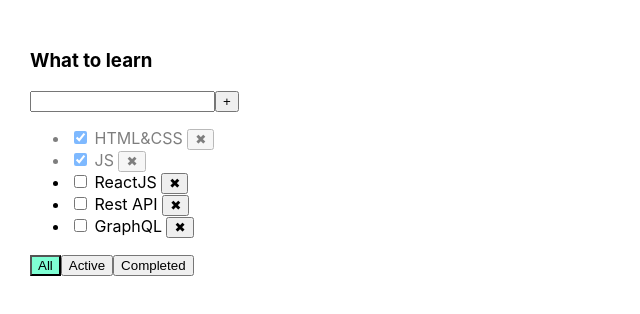
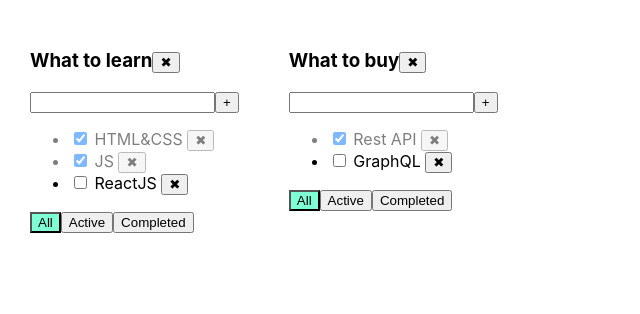
Before and after one commit to LuckyThugLife/todo_list_ts, a React (Create React App) app: page / in a window 1280 px wide. Shown: the top 314 px of the page, without its empty margins (0-640 px from the left). Built offline with nearby package versions, Linux system fonts and the light colour scheme.

Commit message:
separate todolists and their removal

```diff
--- a/src/App.tsx
+++ b/src/App.tsx
@@ -1,63 +1,110 @@
 import React, {useState} from 'react';
 import './App.css';
-import {Todolist} from "./Todolist";
+import { TaskType, Todolist} from "./Todolist";
 import {v1} from "uuid";
-export type FilterValueType = "All"|"Active"|"Completed"
+
+export type FilterValueType = "All" | "Active" | "Completed"
+type TodoListsType = { id: string, title: string, filter: FilterValueType }
+
+type TaskStateType = {
+    [key:string]:Array<TaskType>
+}
 
 
 function App() {
 
-    const title='What to learn'
 
-    let [tasks, setTasks] = useState( [
-        { id: v1(), title: "HTML&CSS", isDone: true },
-        { id: v1(), title: "JS", isDone: true },
-        { id: v1(), title: "ReactJS", isDone: false },
-        { id: v1(), title: "Rest API", isDone: false },
-        { id: v1(), title: "GraphQL", isDone: false }
+    let todolistID1 = v1()
+    let todolistID2 = v1()
+
+    let [todolists, setTodolists] = useState<Array<TodoListsType>>([
+        {id: todolistID1, title: 'What to learn', filter: "All"},
+        {id: todolistID2, title: 'What to buy', filter: "All"},
     ])
 
+    let [tasks, setTasks] = useState<TaskStateType>({
+        [todolistID1]: [
+            {id: v1(), title: 'HTML&CSS', isDone: true},
+            {id: v1(), title: 'JS', isDone: true},
+            {id: v1(), title: 'ReactJS', isDone: false},
 
-    const addTask = (title:string) => {
-      let task = { id: v1(), title: title, isDone: false }
-        let newTasks = [task, ...tasks]
-        setTasks(newTasks)
+        ],
+        [todolistID2]: [
+            {id: v1(), title: 'Rest API', isDone: true},
+            {id: v1(), title: 'GraphQL', isDone: false},
+        ]
+    })
+
+    const removeTodolist = (id:string) => {
+      setTodolists(todolists.filter(todolist => todolist.id !== id))
+        delete tasks[id]
+
+        setTasks({...tasks})
     }
 
- function removeTask (id:string) {
-      let filteredTasks = tasks.filter(t => t.id !== id)
-       setTasks(filteredTasks)
+
+    const addTask = (title: string, todolistId: string) => {
+
+        let task = {id:v1(),title:title,isDone:false}
+        let todolistTasks = tasks[todolistId]
+        tasks[todolistId] = [task, ...todolistTasks]
+        setTasks({...tasks})
+
     }
 
-    let [filter, setFilter] = useState<FilterValueType>( "All")
-let taskForTodoList = tasks
-    if (filter==="Active"){
-        taskForTodoList = tasks.filter(t=>t.isDone===false)
-    }
-    if (filter==="Completed"){
-        taskForTodoList = tasks.filter(t=>t.isDone===true)
+
+    function removeTask(id: string, todolistId: string) {
+        let todolistTasks = tasks[todolistId]
+        tasks[todolistId] = todolistTasks.filter(task => task.id !== id)
+        setTasks({...tasks})
     }
 
-    const changeFilter = (value:FilterValueType) => {
-      setFilter(value)
+    const changeFilter = (value: FilterValueType, todolistId: string) => {
+        let todolist = todolists.find(tl => tl.id === todolistId)
+        if (todolist) {
+            todolist.filter = value
+            setTodolists([...todolists])
+        }
     }
 
-    function changeTaskStatus(id: string, isDone: boolean) {
-        let task = tasks.find(t=>t.id===id)
-        if (task){
-            task.isDone=isDone
-            setTasks([...tasks])
+    function changeTaskStatus(id: string, isDone: boolean, todolistId: string) {
+        let todolistTasks = tasks[todolistId]
+        let task = todolistTasks.find(task => task.id === id)
+        if (task) {
+            task.isDone = isDone
         }
+        setTasks({...tasks})
     }
+
     return (
         <div className="App">
-           <Todolist title={title}
-                     tasks={taskForTodoList}
-                     removeTask={removeTask}
-                     changeFilter={changeFilter}
-                     addTask={addTask}
-                     changeTaskStatus={changeTaskStatus}
-           filter={filter}/>
+            {
+                todolists.map(todolist => {
+                    let allTodolistTasks = tasks[todolist.id]
+                    let taskForTodolist = allTodolistTasks
+
+                    if (todolist.filter === "Active") {
+                        taskForTodolist = taskForTodolist.filter(t => t.isDone === false)
+                    }
+                    if (todolist.filter === "Completed") {
+                        taskForTodolist = taskForTodolist.filter(t => t.isDone === true)
+                    }
+
+                    return <Todolist
+                        key={todolist.id}
+                        id={todolist.id}
+                        title={todolist.title}
+                        tasks={taskForTodolist}
+                        removeTask={removeTask}
+                        changeFilter={changeFilter}
+                        addTask={addTask}
+                        changeTaskStatus={changeTaskStatus}
+                        filter={todolist.filter}
+                        removeTodolist={removeTodolist}
+                    />
+                })
+
+            }
 
         </div>
     );
--- a/src/Todolist.tsx
+++ b/src/Todolist.tsx
@@ -2,7 +2,7 @@ import React, {ChangeEvent, KeyboardEvent, useState} from "react"
 import {FilterValueType} from "./App";
 
 
-type TaskType = {
+export type TaskType = {
     id: string
     title: string
     isDone: boolean
@@ -11,11 +11,13 @@ type TaskType = {
 type TodolistPropsType = {
     title: string
     tasks: Array<TaskType>
-    removeTask:(taskId:string)=> void
-    changeFilter:(value:FilterValueType)=>void
-    addTask:(title:string)=>void
-    changeTaskStatus:(id: string, isDone: boolean)=>void
+    removeTask:(taskId:string,todolistId: string)=> void
+    changeFilter:(value:FilterValueType,todolistId: string)=>void
+    addTask:(title:string,todolistId: string)=>void
+    changeTaskStatus:(id: string, isDone: boolean,todolistId: string)=>void
     filter:FilterValueType
+    id: string
+    removeTodolist:(id:string)=> void
 }
 
 export const Todolist = (props: TodolistPropsType) => {
@@ -25,7 +27,7 @@ export const Todolist = (props: TodolistPropsType) => {
 
     const addTask = () => {
         if (title.trim()!=='') {
-            props.addTask(title.trim())
+            props.addTask(title.trim(),props.id)
             setTitle('')
         }else {
             setError('Title is required')
@@ -44,18 +46,22 @@ export const Todolist = (props: TodolistPropsType) => {
     }
 
     const onAllClickHandler = () => {
-        props.changeFilter("All")
+        props.changeFilter("All", props.id)
     }
     const onActiveClickHandler = () => {
-        props.changeFilter("Active")
+        props.changeFilter("Active", props.id)
     }
     const onCompletedClickHandler = () => {
-        props.changeFilter("Completed")
+        props.changeFilter("Completed", props.id)
+    }
+
+    const onClickHandlerForTodolist = () => {
+        props.removeTodolist(props.id)
     }
 
     return (
         <div>
-            <h3>{props.title}</h3>
+            <h3>{props.title}<button onClick={onClickHandlerForTodolist}> ✖ </button></h3>
 
 
             <div>
@@ -68,10 +74,10 @@ export const Todolist = (props: TodolistPropsType) => {
             </div>
             <ul>
                 {props.tasks.map((t) => {
-                    const onClickHandler = ()=>props.removeTask(t.id)
+                    const onClickHandler = ()=>props.removeTask(t.id,props.id)
                     const onChangeHandler = (e:ChangeEvent<HTMLInputElement>)=> {
                         let newIsDoneValue = e.currentTarget.checked
-                        props.changeTaskStatus(t.id, newIsDoneValue)
+                        props.changeTaskStatus(t.id, newIsDoneValue, props.id)
                     }
                     return (
                         <li key={t.id} className={t.isDone ? 'is-done' : ''}>
```
